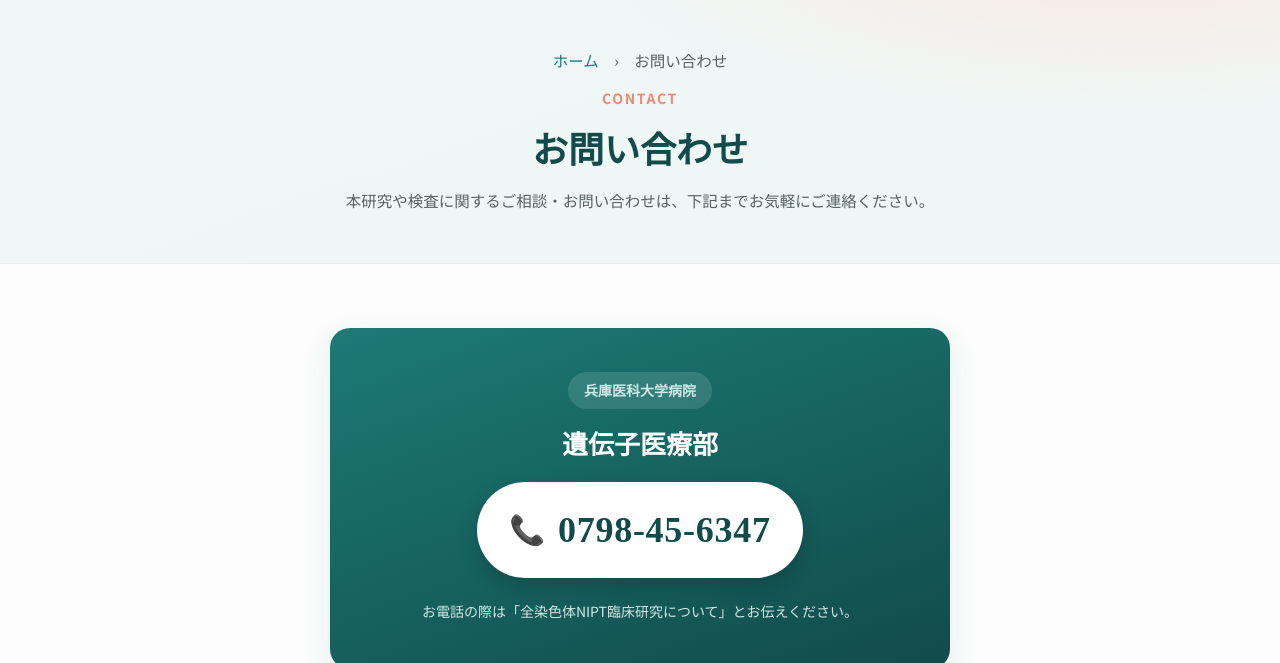
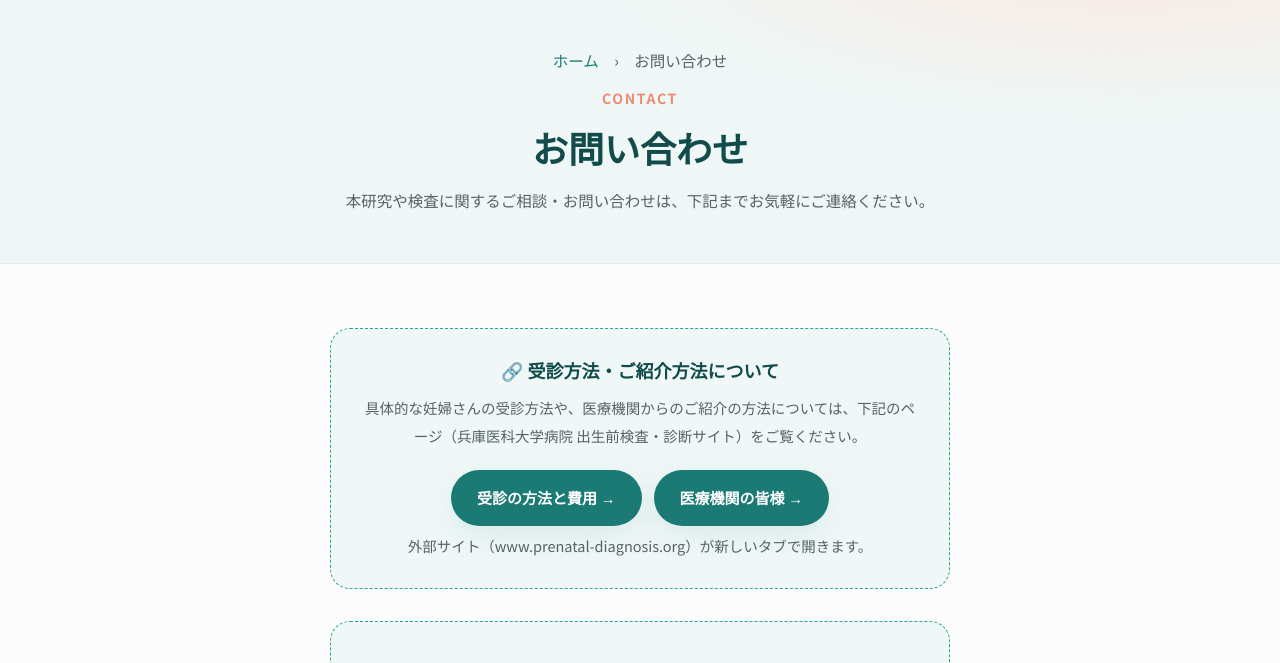
Before and after one commit to Sawai1960/wg-nipt-info, a plain HTML site: page contact.html in a window 1280 px wide. Shown: the part 83-746 px from the top of the page. Drawn offline with Linux system fonts and the light colour scheme; a web font is replaced by a local one.

Commit message:
お問い合わせページを更新（受診方法の外部リンク追加・最上段配置・枠デザイン統一）

```diff
--- a/contact.html
+++ b/contact.html
@@ -49,7 +49,17 @@
 
   <section>
     <div class="wrap">
-      <div class="contact-card">
+      <div class="link-guide" style="margin-top:0;">
+        <h3>🔗 受診方法・ご紹介方法について</h3>
+        <p>具体的な妊婦さんの受診方法や、医療機関からのご紹介の方法については、下記のページ（兵庫医科大学病院 出生前検査・診断サイト）をご覧ください。</p>
+        <div class="link-guide-btns">
+          <a class="btn btn-primary" href="https://www.prenatal-diagnosis.org/%E5%8F%97%E8%A8%BA%E3%81%AE%E6%96%B9%E6%B3%95%E3%81%A8%E8%B2%BB%E7%94%A8/" target="_blank" rel="noopener">受診の方法と費用 →</a>
+          <a class="btn btn-primary" href="https://www.prenatal-diagnosis.org/%E5%8C%BB%E7%99%82%E6%A9%9F%E9%96%A2%E3%81%AE%E7%9A%86%E6%A7%98/" target="_blank" rel="noopener">医療機関の皆様 →</a>
+        </div>
+        <p class="link-guide-note">外部サイト（www.prenatal-diagnosis.org）が新しいタブで開きます。</p>
+      </div>
+
+      <div class="contact-card" style="margin-top:32px;">
         <div class="contact-info">
           <span class="contact-dept">兵庫医科大学病院</span>
           <h3>遺伝子医療部</h3>
--- a/styles.css
+++ b/styles.css
@@ -291,21 +291,31 @@
 /* contact */
 .contact-card {
   max-width: 620px; margin: 0 auto;
-  background: linear-gradient(160deg, var(--teal-700), var(--teal-900));
+  background: var(--teal-50); border: 1px dashed var(--teal-500);
   border-radius: var(--radius); padding: 44px 32px; text-align: center;
-  box-shadow: var(--shadow); color: #fff;
+  color: var(--ink);
 }
-.contact-dept { display: inline-block; font-size: 14px; font-weight: 700; color: #cdeae7; background: rgba(255,255,255,.12); padding: 5px 16px; border-radius: 999px; }
-.contact-card h3 { font-size: 26px; color: #fff; margin: 14px 0 20px; }
+.contact-dept { display: inline-block; font-size: 14px; font-weight: 700; color: var(--teal-700); background: var(--teal-100); padding: 5px 16px; border-radius: 999px; }
+.contact-card h3 { font-size: 26px; color: var(--teal-900); margin: 14px 0 20px; }
 .contact-tel {
   display: inline-flex; align-items: center; gap: 12px; text-decoration: none;
-  background: #fff; color: var(--teal-900); font-family: "Zen Maru Gothic"; font-weight: 700;
+  background: var(--teal-700); color: #fff; font-family: "Zen Maru Gothic"; font-weight: 700;
   font-size: clamp(26px, 5vw, 36px); padding: 14px 32px; border-radius: 999px;
-  box-shadow: 0 8px 20px rgba(0,0,0,.18); transition: .2s; letter-spacing: .02em;
+  box-shadow: var(--shadow); transition: .2s; letter-spacing: .02em;
 }
-.contact-tel:hover { transform: translateY(-2px); }
+.contact-tel:hover { transform: translateY(-2px); background: var(--teal-900); }
 .contact-tel .tel-ico { font-size: .8em; }
-.contact-hours { margin-top: 20px; font-size: 14px; color: #d3e7e5; }
+.contact-hours { margin-top: 20px; font-size: 14px; color: var(--ink-soft); }
+
+/* external link guide (contact) */
+.link-guide {
+  max-width: 620px; margin: 26px auto 0; background: var(--teal-50);
+  border: 1px dashed var(--teal-500); border-radius: var(--radius); padding: 28px; text-align: center;
+}
+.link-guide h3 { font-size: 18px; color: var(--teal-900); margin-bottom: 10px; }
+.link-guide p { font-size: 14.5px; color: var(--ink-soft); }
+.link-guide-btns { display: flex; gap: 12px; justify-content: center; flex-wrap: wrap; margin: 20px 0 6px; }
+.link-guide-note { font-size: 12px; color: var(--ink-soft); }
 
 /* facility list */
 .facility-wrap { max-width: 860px; margin: 0 auto; }
```
